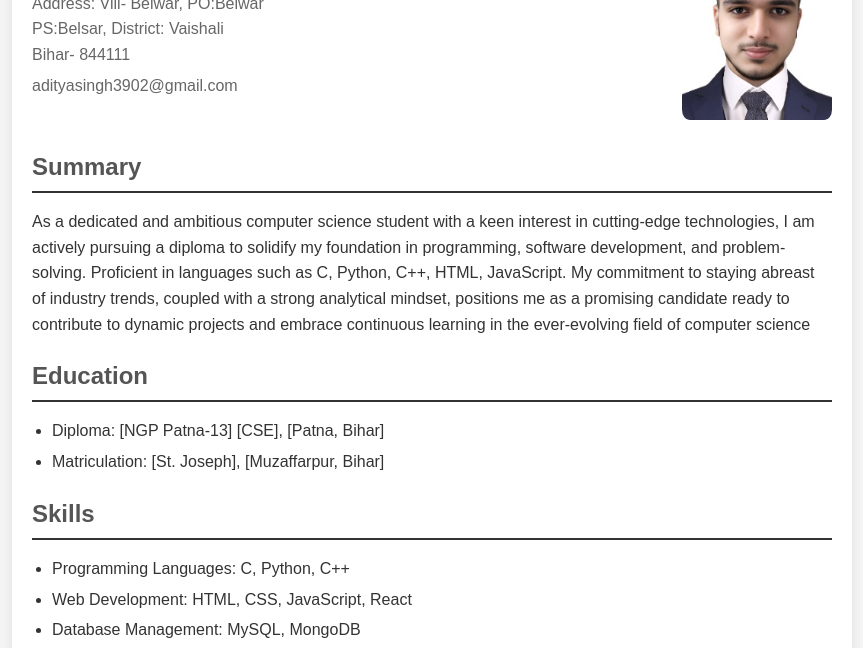
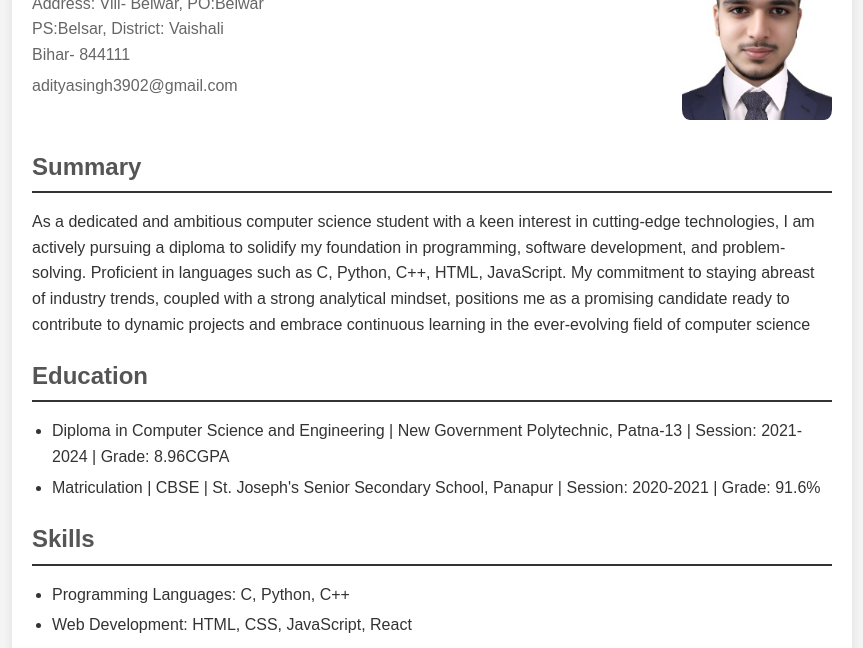
Before and after one commit to developer-adityaSingh/Resume, a plain HTML site: page index.html in a window 1280 px wide. Shown: the part 130-778 px from the top of the page, without its empty margins (208-1071 px from the left). Drawn offline with Linux system fonts and the light colour scheme.

Commit message:
Update education section in index.html

```diff
--- a/index.html
+++ b/index.html
@@ -41,9 +41,9 @@
         <h2>Education</h2>
         <ul>
           <li>
-            Diploma: [NGP Patna-13] [CSE], [Patna, Bihar]
+            Diploma in Computer Science and Engineering | New Government Polytechnic, Patna-13 | Session: 2021-2024 | Grade: 8.96CGPA
           </li>
-          <li>Matriculation: [St. Joseph], [Muzaffarpur, Bihar]</li>
+          <li>Matriculation | CBSE | St. Joseph's Senior Secondary School, Panapur | Session: 2020-2021 | Grade: 91.6%</li>
         </ul>
       </section>
       <section class="skills">
```
